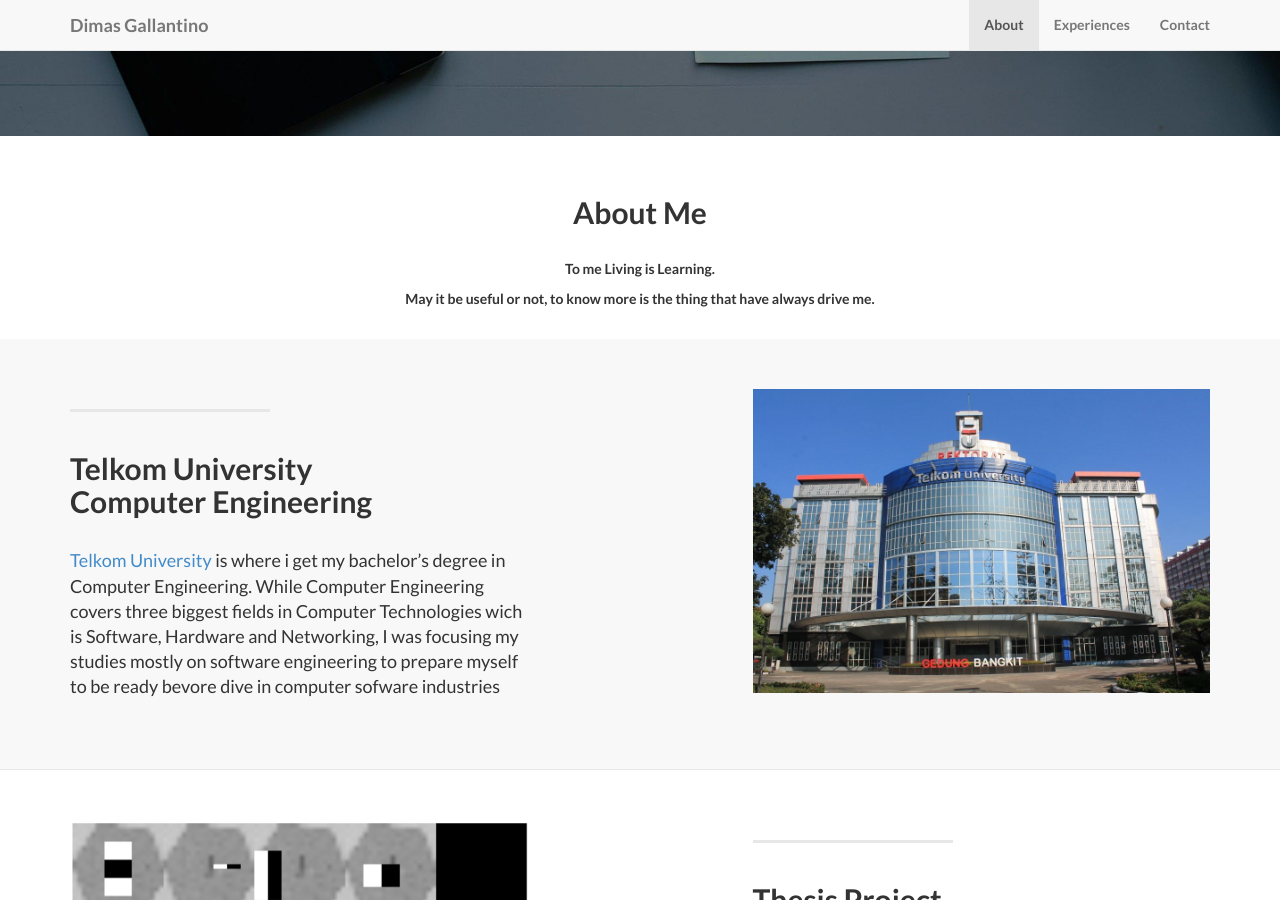
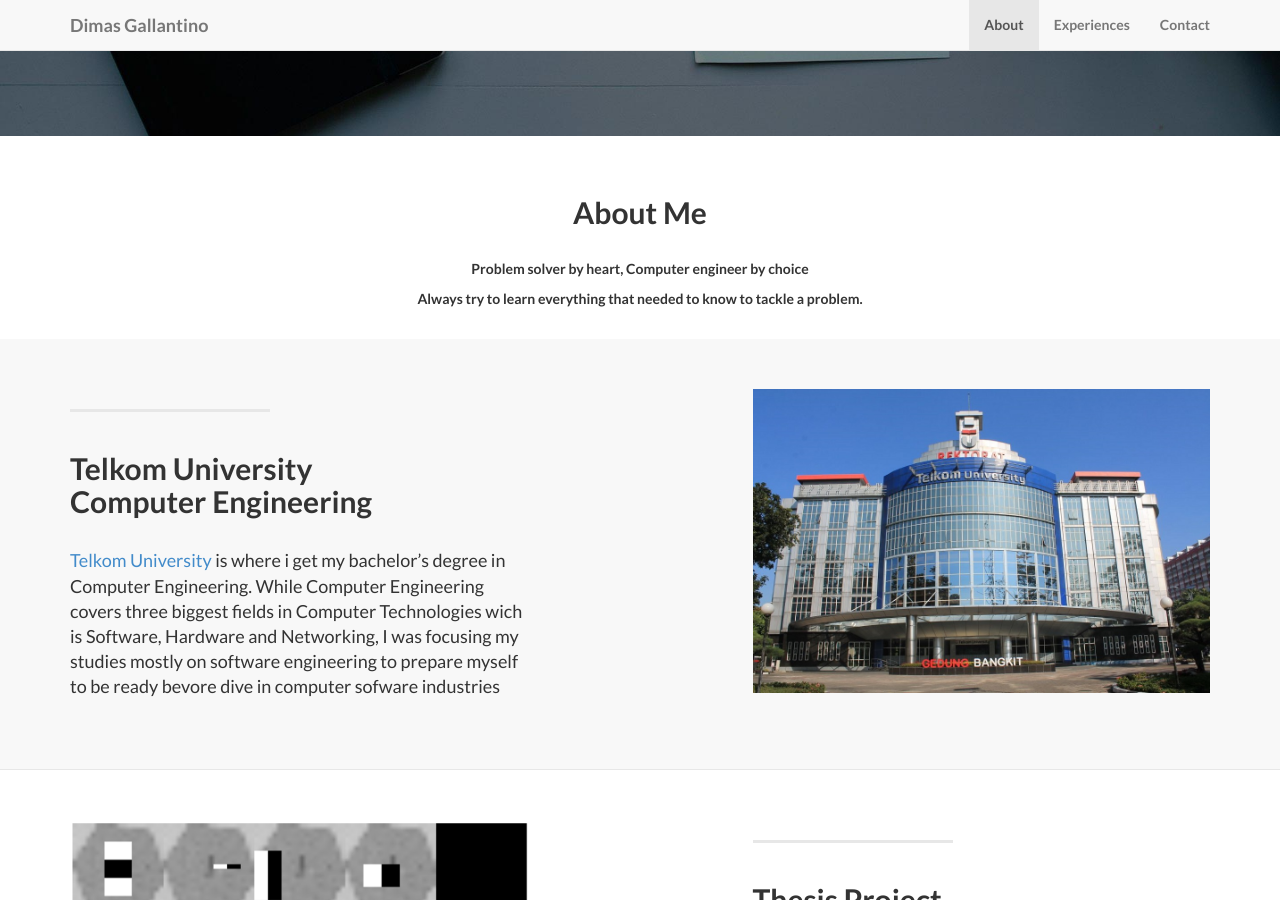
Before and after one commit to dgallantino/dgallantino.github.io, a Jekyll site: the page built from index.html, in a window 1280 px wide and 900 px high, scrolled down 641 px. Built offline with Jekyll 4.4.1, drawn with Linux system fonts in a browser that asks for light colours.

Commit message:
update about me

```diff
--- a/_includes/about.html
+++ b/_includes/about.html
@@ -5,8 +5,8 @@
               <br/><br/>
               <h2>About Me</h2>
                 <br/>
-                <p>To me Living is Learning.</p>
-                <p>May it be useful or not, to know more is the thing that have always drive me.</p>
+                <p>Problem solver by heart, Computer engineer by choice</p>
+                <p>Always try to learn everything that needed to know to tackle a problem.</p>
                 <br/>
               </div>
         </div>
```
